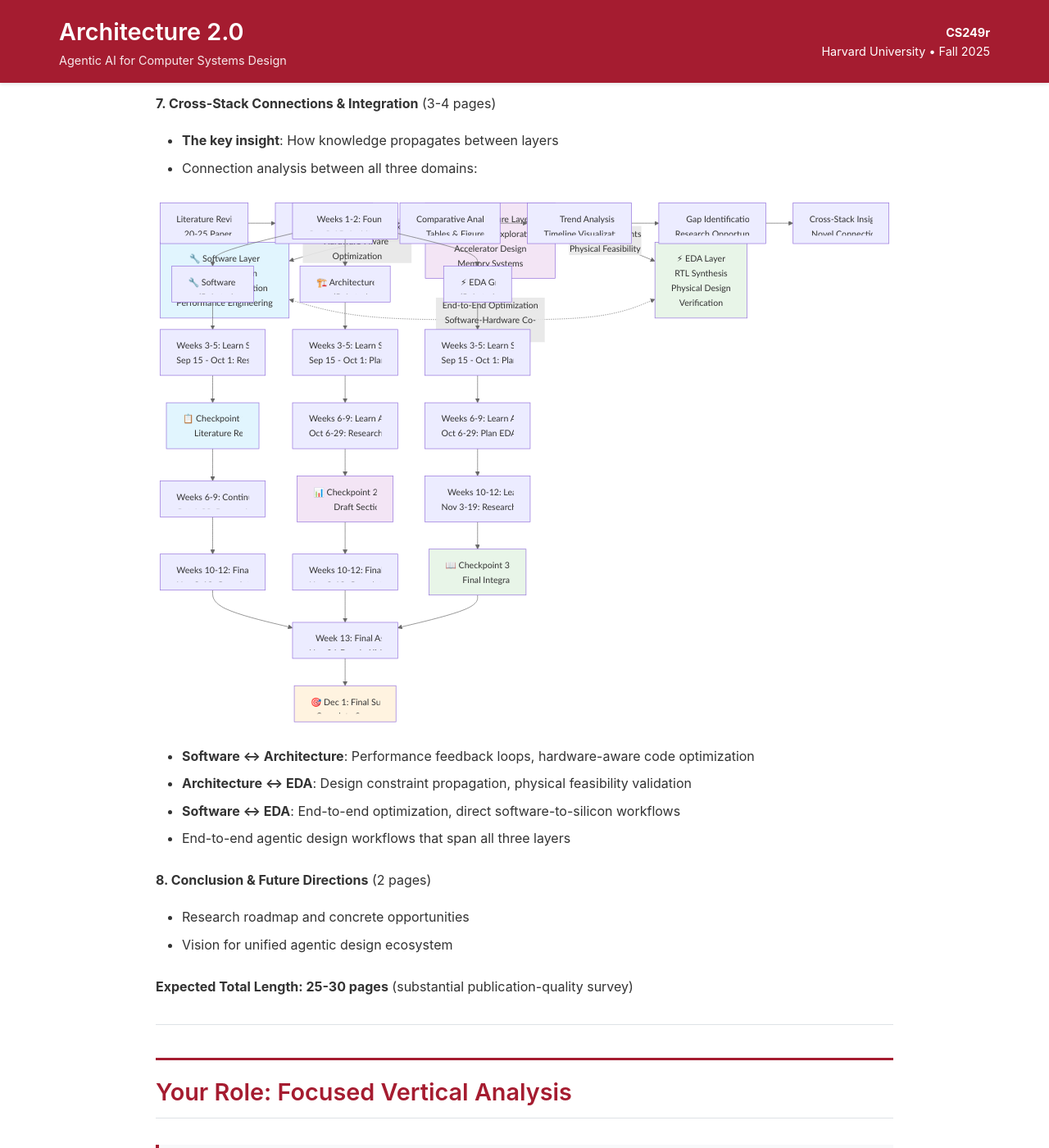
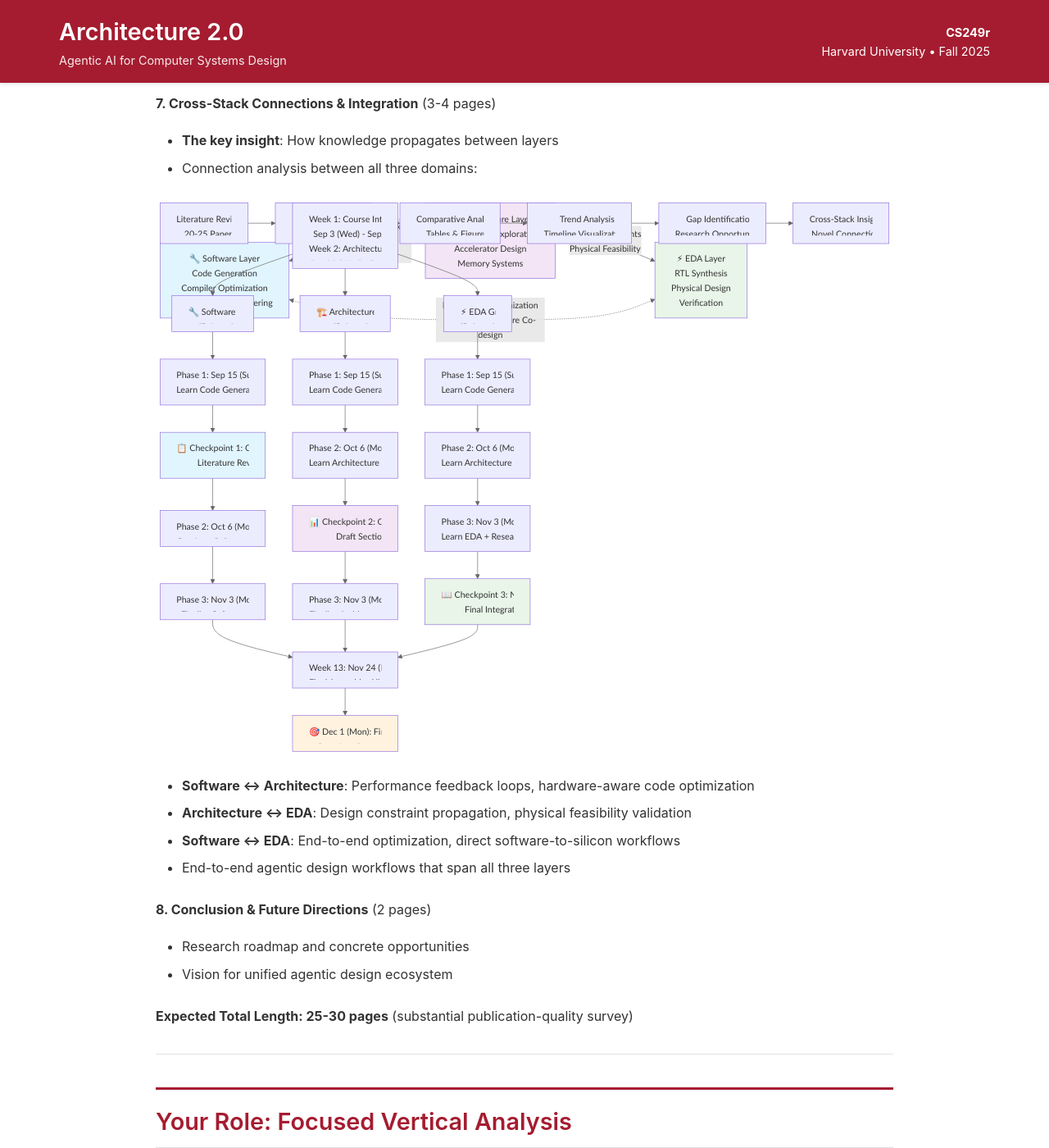
Before and after one commit to harvard-edge/cs249r_fall2025, a Jekyll site: the page built from course/project.md, in a window 1280 px wide and 1400 px high, scrolled down 1785 px. Shown: the whole window at 82% size. Built offline with Jekyll 4.4.1, drawn with Linux system fonts in a browser that asks for light colours; our own code applies the rules of GitHub Pages for plain Markdown files; some of the changed text lies outside the part shown.

Commit message:
Update project timeline to reflect correct course structure
- Week 1: Course Introduction (Sep 3-8)
- Week 2: Architecture 2.0 Foundations (Sep 10-15)
- Phase 1: Code Generation & Performance Engineering (Sep 15 onwards)
- Updated flowchart and pipeline logic to match schedule

```diff
--- a/course/project.md
+++ b/course/project.md
@@ -144,33 +144,33 @@ graph LR
 
 <div class="mermaid">
 flowchart TD
-    A["Weeks 1-2: Foundations<br/>Sep 3-15: Architecture 2.0 + Group Formation"] --> B["🔧 Software Group<br/>(5-6 students)"]
+    A["Week 1: Course Introduction<br/>Sep 3 (Wed) - Sep 8 (Mon)<br/>Week 2: Architecture 2.0 Foundations<br/>Sep 10 (Wed) - Sep 15 (Sun)<br/>Group Formation"] --> B["🔧 Software Group<br/>(5-6 students)"]
     A --> C["🏗️ Architecture Group<br/>(5-6 students)"]
     A --> D["⚡ EDA Group<br/>(5-6 students)"]
 
-    B --> E["Weeks 3-5: Learn Software Topics<br/>Sep 15 - Oct 1: Research Literature<br/>(Benchmarks, Tools, Best Practices)"]
-    C --> F["Weeks 3-5: Learn Software Topics<br/>Sep 15 - Oct 1: Plan Architecture Research<br/>(Modeling, Accelerators, Memory)"]
-    D --> G["Weeks 3-5: Learn Software Topics<br/>Sep 15 - Oct 1: Plan EDA Research<br/>(Synthesis, Physical Design, Verification)"]
+    B --> E["Phase 1: Sep 15 (Sun) - Oct 1 (Wed)<br/>Learn Code Generation & Performance Engineering + Research Literature<br/>(Benchmarks, Tools, Best Practices)"]
+    C --> F["Phase 1: Sep 15 (Sun) - Oct 1 (Wed)<br/>Learn Code Generation & Performance Engineering + Plan Architecture Research<br/>(Modeling, Accelerators, Memory)"]
+    D --> G["Phase 1: Sep 15 (Sun) - Oct 1 (Wed)<br/>Learn Code Generation & Performance Engineering + Plan EDA Research<br/>(Synthesis, Physical Design, Verification)"]
 
-    E --> H["📋 Checkpoint 1: Oct 1<br/>Literature Review<br/>(Software Group)"]
+    E --> H["📋 Checkpoint 1: Oct 1 (Wed)<br/>Literature Review<br/>(Software Group)"]
 
-    F --> I["Weeks 6-9: Learn Architecture<br/>Oct 6-29: Research Literature<br/>(Modeling, Accelerators, Memory)"]
-    G --> J["Weeks 6-9: Learn Architecture<br/>Oct 6-29: Plan EDA Research<br/>(Synthesis, Physical Design, Verification)"]
-    H --> K["Weeks 6-9: Continue Software<br/>Oct 6-29: Research & Writing"]
+    F --> I["Phase 2: Oct 6 (Mon) - Oct 29 (Wed)<br/>Learn Architecture + Research Literature<br/>(Modeling, Accelerators, Memory)"]
+    G --> J["Phase 2: Oct 6 (Mon) - Oct 29 (Wed)<br/>Learn Architecture + Plan EDA Research<br/>(Synthesis, Physical Design, Verification)"]
+    H --> K["Phase 2: Oct 6 (Mon) - Oct 29 (Wed)<br/>Continue Software Research & Writing"]
 
-    I --> L["📊 Checkpoint 2: Oct 29<br/>Draft Sections<br/>(Architecture Group)"]
+    I --> L["📊 Checkpoint 2: Oct 29 (Wed)<br/>Draft Sections<br/>(Architecture Group)"]
 
-    J --> M["Weeks 10-12: Learn EDA<br/>Nov 3-19: Research Literature<br/>(Synthesis, Physical Design, Verification)"]
-    K --> N["Weeks 10-12: Finalize Software<br/>Nov 3-19: Complete Sections"]
-    L --> O["Weeks 10-12: Finalize Architecture<br/>Nov 3-19: Complete Sections"]
+    J --> M["Phase 3: Nov 3 (Mon) - Nov 19 (Wed)<br/>Learn EDA + Research Literature<br/>(Synthesis, Physical Design, Verification)"]
+    K --> N["Phase 3: Nov 3 (Mon) - Nov 19 (Wed)<br/>Finalize Software Sections"]
+    L --> O["Phase 3: Nov 3 (Mon) - Nov 19 (Wed)<br/>Finalize Architecture Sections"]
 
-    M --> P["📖 Checkpoint 3: Nov 19<br/>Final Integration<br/>(EDA Group)"]
+    M --> P["📖 Checkpoint 3: Nov 19 (Wed)<br/>Final Integration<br/>(EDA Group)"]
 
-    N --> Q["Week 13: Final Assembly<br/>Nov 24-Dec 1: All 3 Groups Integrate"]
+    N --> Q["Week 13: Nov 24 (Mon) - Dec 1 (Mon)<br/>Final Assembly: All 3 Groups Integrate"]
     O --> Q
     P --> Q
 
-    Q --> R["🎯 Dec 1: Final Submission<br/>Complete Survey Papers"]
+    Q --> R["🎯 Dec 1 (Mon): Final Submission<br/>Complete Survey Papers"]
 
     style H fill:#e1f5fe
     style L fill:#f3e5f5
@@ -179,10 +179,11 @@ flowchart TD
 </div>
 
 **The Pipeline Logic:**
-- **Weeks 1-2 (Sep 3-15)**: Foundations & Architecture 2.0 + Group formation
-- **Software group** starts intensive work in Weeks 3-5 (Sep 15 - Oct 1) while learning software topics
-- **Architecture group** begins deep work in Weeks 6-9 (Oct 6-29) while learning architecture
-- **EDA group** starts intensive work in Weeks 10-12 (Nov 3-19) while learning EDA topics
+- **Week 1**: Sep 3 (Wed) - Sep 8 (Mon) - Course introduction and syllabus
+- **Week 2**: Sep 10 (Wed) - Sep 15 (Sun) - Architecture 2.0 foundations + Group formation
+- **Phase 1 begins Sep 15 (Sun)**: Software group starts intensive work (Sep 15 - Oct 1) while learning code generation & software engineering topics
+- **Phase 2**: Oct 6 (Mon) - Oct 29 (Wed) - Architecture group begins deep work while learning architecture topics
+- **Phase 3**: Nov 3 (Mon) - Nov 19 (Wed) - EDA group starts intensive work while learning EDA topics
 - **Staggered deadlines** prevent bottlenecks and align with course learning phases
 
 ---
```
